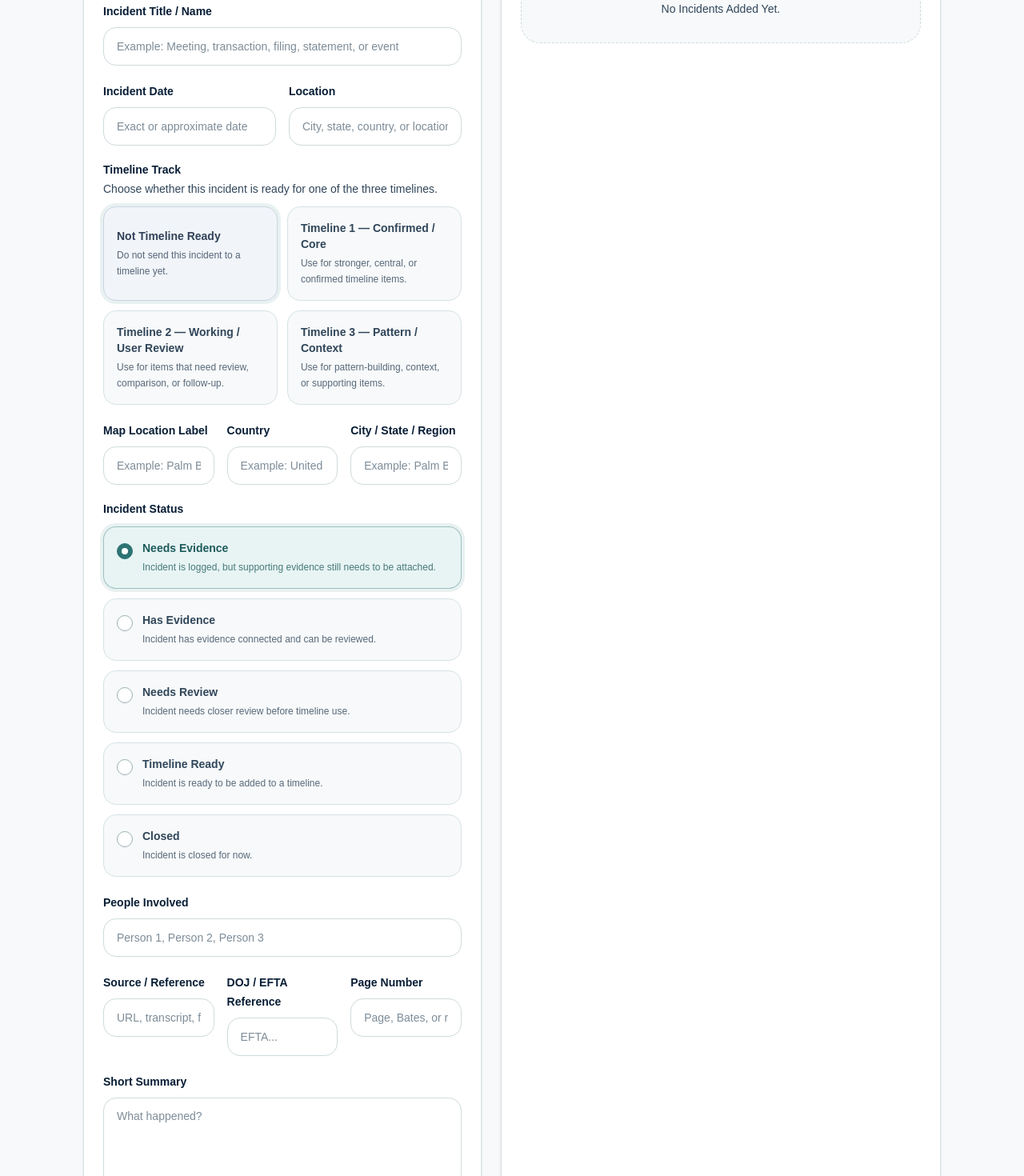
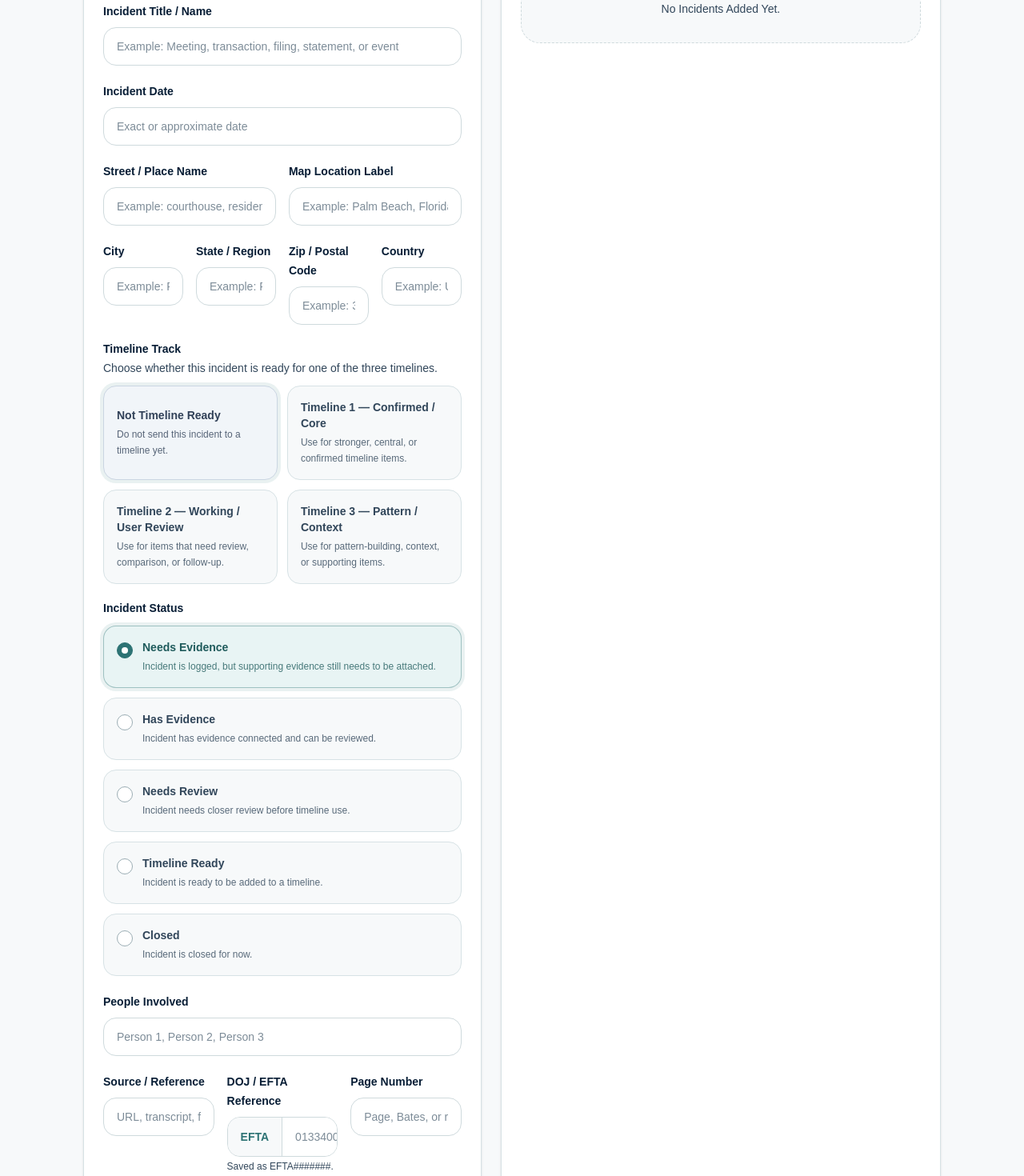
Before and after one commit to 1NunyaB/cia-platform-clean, a Next.js app: page /incidents in a window 1280 px wide. Shown: the part 520-1990 px from the top of the page at 80% size. Built offline with nearby package versions, Linux system fonts and the light colour scheme.

Commit message:
clean incident mapping fields

```diff
--- a/app/incidents/page.tsx
+++ b/app/incidents/page.tsx
@@ -25,10 +25,14 @@ type IncidentItem = {
   incidentCode: string;
   title: string;
   incidentDate: string;
-  location: string;
+
+  placeName: string;
+  city: string;
+  stateRegion: string;
+  postalCode: string;
+  country: string;
   mapLocation: string;
-  country: string;
-  cityState: string;
+
   linkedCaseId: string;
   linkedCaseCode: string;
   linkedCaseTitle: string;
@@ -158,6 +162,30 @@ function loadArrayFromStorage<T>(key: string): T[] {
   }
 }
 
+function buildLocationDisplay(item: IncidentItem) {
+  return (
+    [
+      item.placeName,
+      item.city,
+      item.stateRegion,
+      item.postalCode,
+      item.country,
+    ]
+      .filter(Boolean)
+      .join(", ") || "Not Added"
+  );
+}
+
+function buildMapDisplay(item: IncidentItem) {
+  return (
+    item.mapLocation ||
+    [item.city, item.stateRegion, item.postalCode, item.country]
+      .filter(Boolean)
+      .join(", ") ||
+    "No Map Location"
+  );
+}
+
 export default function IncidentsPage() {
   const [cases, setCases] = useState<CaseItem[]>([]);
   const [incidents, setIncidents] = useState<IncidentItem[]>([]);
@@ -165,10 +193,14 @@ export default function IncidentsPage() {
   const [linkedCaseId, setLinkedCaseId] = useState("");
   const [title, setTitle] = useState("");
   const [incidentDate, setIncidentDate] = useState("");
-  const [location, setLocation] = useState("");
+
+  const [placeName, setPlaceName] = useState("");
+  const [city, setCity] = useState("");
+  const [stateRegion, setStateRegion] = useState("");
+  const [postalCode, setPostalCode] = useState("");
+  const [country, setCountry] = useState("");
   const [mapLocation, setMapLocation] = useState("");
-  const [country, setCountry] = useState("");
-  const [cityState, setCityState] = useState("");
+
   const [status, setStatus] = useState<IncidentStatus>("needs_evidence");
   const [timelineTrack, setTimelineTrack] =
     useState<TimelineTrack>("not_ready");
@@ -187,15 +219,25 @@ export default function IncidentsPage() {
 
     setCases(savedCases);
 
-    const normalizedIncidents = savedIncidents.map((item, index) => ({
-      ...item,
+    const normalizedIncidents = savedIncidents.map((item, index) => {
+      const oldItem = item as IncidentItem & {
+        location?: string;
+        cityState?: string;
+      };
+
+      return {
+        ...oldItem,
         incidentCode:
-        item.incidentCode || `INC-${String(index + 1).padStart(4, "0")}`,
-      timelineTrack: item.timelineTrack || "not_ready",
-      mapLocation: item.mapLocation || "",
-      country: item.country || "",
-      cityState: item.cityState || "",
-    }));
+          oldItem.incidentCode || `INC-${String(index + 1).padStart(4, "0")}`,
+        timelineTrack: oldItem.timelineTrack || "not_ready",
+        placeName: oldItem.placeName || oldItem.location || "",
+        city: oldItem.city || "",
+        stateRegion: oldItem.stateRegion || oldItem.cityState || "",
+        postalCode: oldItem.postalCode || "",
+        country: oldItem.country || "",
+        mapLocation: oldItem.mapLocation || "",
+      };
+    });
 
     setIncidents(normalizedIncidents);
   }, []);
@@ -239,10 +281,14 @@ export default function IncidentsPage() {
       incidentCode: createIncidentCode(incidents),
       title: cleanTitle,
       incidentDate: incidentDate.trim(),
-      location: location.trim(),
+
+      placeName: placeName.trim(),
+      city: city.trim(),
+      stateRegion: stateRegion.trim(),
+      postalCode: postalCode.trim(),
+      country: country.trim(),
       mapLocation: mapLocation.trim(),
-      country: country.trim(),
-      cityState: cityState.trim(),
+
       linkedCaseId: selectedCase.id,
       linkedCaseCode: selectedCase.caseCode,
       linkedCaseTitle: selectedCase.title,
@@ -250,7 +296,7 @@ export default function IncidentsPage() {
       timelineTrack,
       peopleInvolved: peopleInvolved.trim(),
       sourceReference: sourceReference.trim(),
-      dojReference: dojReference.trim(),
+      dojReference: dojReference.trim() ? `EFTA${dojReference.trim()}` : "",
       pageNumber: pageNumber.trim(),
       summary: summary.trim(),
       notes: notes.trim(),
@@ -262,10 +308,14 @@ export default function IncidentsPage() {
     setLinkedCaseId("");
     setTitle("");
     setIncidentDate("");
-    setLocation("");
+
+    setPlaceName("");
+    setCity("");
+    setStateRegion("");
+    setPostalCode("");
+    setCountry("");
     setMapLocation("");
-    setCountry("");
-    setCityState("");
+
     setStatus("needs_evidence");
     setTimelineTrack("not_ready");
     setPeopleInvolved("");
@@ -348,7 +398,6 @@ export default function IncidentsPage() {
                 />
               </div>
 
-              <div className="grid gap-4 md:grid-cols-2">
               <div>
                 <label className="text-sm font-semibold text-[#071d35]">
                   Incident Date
@@ -361,14 +410,77 @@ export default function IncidentsPage() {
                 />
               </div>
 
+              <div className="grid gap-4 md:grid-cols-2">
                 <div>
                   <label className="text-sm font-semibold text-[#071d35]">
-                    Location
+                    Street / Place Name
                   </label>
                   <input
-                    value={location}
-                    onChange={(event) => setLocation(event.target.value)}
-                    placeholder="City, state, country, or location note"
+                    value={placeName}
+                    onChange={(event) => setPlaceName(event.target.value)}
+                    placeholder="Example: courthouse, residence, airport, office"
+                    className="mt-2 min-h-12 w-full rounded-2xl border border-[#cfdadd] bg-white px-4 text-sm text-[#071d35] outline-none transition placeholder:text-[#7d8c98] focus:border-[#2d7374] focus:ring-4 focus:ring-[#2d7374]/10"
+                  />
+                </div>
+
+                <div>
+                  <label className="text-sm font-semibold text-[#071d35]">
+                    Map Location Label
+                  </label>
+                  <input
+                    value={mapLocation}
+                    onChange={(event) => setMapLocation(event.target.value)}
+                    placeholder="Example: Palm Beach, Florida"
+                    className="mt-2 min-h-12 w-full rounded-2xl border border-[#cfdadd] bg-white px-4 text-sm text-[#071d35] outline-none transition placeholder:text-[#7d8c98] focus:border-[#2d7374] focus:ring-4 focus:ring-[#2d7374]/10"
+                  />
+                </div>
+              </div>
+
+              <div className="grid gap-4 md:grid-cols-4">
+                <div>
+                  <label className="text-sm font-semibold text-[#071d35]">
+                    City
+                  </label>
+                  <input
+                    value={city}
+                    onChange={(event) => setCity(event.target.value)}
+                    placeholder="Example: Palm Beach"
+                    className="mt-2 min-h-12 w-full rounded-2xl border border-[#cfdadd] bg-white px-4 text-sm text-[#071d35] outline-none transition placeholder:text-[#7d8c98] focus:border-[#2d7374] focus:ring-4 focus:ring-[#2d7374]/10"
+                  />
+                </div>
+
+                <div>
+                  <label className="text-sm font-semibold text-[#071d35]">
+                    State / Region
+                  </label>
+                  <input
+                    value={stateRegion}
+                    onChange={(event) => setStateRegion(event.target.value)}
+                    placeholder="Example: Florida"
+                    className="mt-2 min-h-12 w-full rounded-2xl border border-[#cfdadd] bg-white px-4 text-sm text-[#071d35] outline-none transition placeholder:text-[#7d8c98] focus:border-[#2d7374] focus:ring-4 focus:ring-[#2d7374]/10"
+                  />
+                </div>
+
+                <div>
+                  <label className="text-sm font-semibold text-[#071d35]">
+                    Zip / Postal Code
+                  </label>
+                  <input
+                    value={postalCode}
+                    onChange={(event) => setPostalCode(event.target.value)}
+                    placeholder="Example: 33480"
+                    className="mt-2 min-h-12 w-full rounded-2xl border border-[#cfdadd] bg-white px-4 text-sm text-[#071d35] outline-none transition placeholder:text-[#7d8c98] focus:border-[#2d7374] focus:ring-4 focus:ring-[#2d7374]/10"
+                  />
+                </div>
+
+                <div>
+                  <label className="text-sm font-semibold text-[#071d35]">
+                    Country
+                  </label>
+                  <input
+                    value={country}
+                    onChange={(event) => setCountry(event.target.value)}
+                    placeholder="Example: United States"
                     className="mt-2 min-h-12 w-full rounded-2xl border border-[#cfdadd] bg-white px-4 text-sm text-[#071d35] outline-none transition placeholder:text-[#7d8c98] focus:border-[#2d7374] focus:ring-4 focus:ring-[#2d7374]/10"
                   />
                 </div>
@@ -407,44 +519,6 @@ export default function IncidentsPage() {
                       </button>
                     );
                   })}
-                </div>
-              </div>
-
-              <div className="grid gap-4 md:grid-cols-3">
-                <div>
-                  <label className="text-sm font-semibold text-[#071d35]">
-                    Map Location Label
-                  </label>
-                  <input
-                    value={mapLocation}
-                    onChange={(event) => setMapLocation(event.target.value)}
-                    placeholder="Example: Palm Beach, Florida"
-                    className="mt-2 min-h-12 w-full rounded-2xl border border-[#cfdadd] bg-white px-4 text-sm text-[#071d35] outline-none transition placeholder:text-[#7d8c98] focus:border-[#2d7374] focus:ring-4 focus:ring-[#2d7374]/10"
-                  />
-                </div>
-
-                <div>
-                  <label className="text-sm font-semibold text-[#071d35]">
-                    Country
-                  </label>
-                  <input
-                    value={country}
-                    onChange={(event) => setCountry(event.target.value)}
-                    placeholder="Example: United States"
-                    className="mt-2 min-h-12 w-full rounded-2xl border border-[#cfdadd] bg-white px-4 text-sm text-[#071d35] outline-none transition placeholder:text-[#7d8c98] focus:border-[#2d7374] focus:ring-4 focus:ring-[#2d7374]/10"
-                  />
-                </div>
-
-                <div>
-                  <label className="text-sm font-semibold text-[#071d35]">
-                    City / State / Region
-                  </label>
-                  <input
-                    value={cityState}
-                    onChange={(event) => setCityState(event.target.value)}
-                    placeholder="Example: Palm Beach, FL"
-                    className="mt-2 min-h-12 w-full rounded-2xl border border-[#cfdadd] bg-white px-4 text-sm text-[#071d35] outline-none transition placeholder:text-[#7d8c98] focus:border-[#2d7374] focus:ring-4 focus:ring-[#2d7374]/10"
-                  />
                 </div>
               </div>
 
@@ -525,12 +599,29 @@ export default function IncidentsPage() {
                   <label className="text-sm font-semibold text-[#071d35]">
                     DOJ / EFTA Reference
                   </label>
+
+                  <div className="mt-2 flex min-h-12 overflow-hidden rounded-2xl border border-[#cfdadd] bg-white focus-within:border-[#2d7374] focus-within:ring-4 focus-within:ring-[#2d7374]/10">
+                    <span className="flex items-center border-r border-[#cfdadd] bg-[#f7f9fa] px-4 text-sm font-semibold text-[#2d7374]">
+                      EFTA
+                    </span>
+
                     <input
                       value={dojReference}
-                    onChange={(event) => setDojReference(event.target.value)}
-                    placeholder="EFTA..."
-                    className="mt-2 min-h-12 w-full rounded-2xl border border-[#cfdadd] bg-white px-4 text-sm text-[#071d35] outline-none transition placeholder:text-[#7d8c98] focus:border-[#2d7374] focus:ring-4 focus:ring-[#2d7374]/10"
+                      onChange={(event) => {
+                        const cleaned = event.target.value
+                          .replace(/^EFTA[-\s]*/i, "")
+                          .replace(/[^\d]/g, "");
+
+                        setDojReference(cleaned);
+                      }}
+                      placeholder="01334003"
+                      className="min-h-12 flex-1 bg-white px-4 text-sm text-[#071d35] outline-none placeholder:text-[#7d8c98]"
                     />
+                  </div>
+
+                  <p className="mt-1 text-xs text-[#31465a]">
+                    Saved as EFTA{dojReference || "#######"}.
+                  </p>
                 </div>
 
                 <div>
@@ -653,11 +744,7 @@ export default function IncidentsPage() {
                         </span>
 
                         <span className="rounded-full border border-[#d7e2e5] bg-white px-3 py-1 text-xs font-semibold text-[#31465a]">
-                          Map:{" "}
-                          {item.mapLocation ||
-                            item.cityState ||
-                            item.location ||
-                            "No Map Location"}
+                          Map: {buildMapDisplay(item)}
                         </span>
                       </div>
 
@@ -665,8 +752,9 @@ export default function IncidentsPage() {
                         <div className="rounded-2xl border border-[#d7e2e5] bg-white p-3">
                           Date: {item.incidentDate || "Not Added"}
                         </div>
+
                         <div className="rounded-2xl border border-[#d7e2e5] bg-white p-3">
-                          Location: {item.location || "Not Added"}
+                          Location: {buildLocationDisplay(item)}
                         </div>
                       </div>
 
```
Lines whose indentation alone changed are shown as unchanged.
